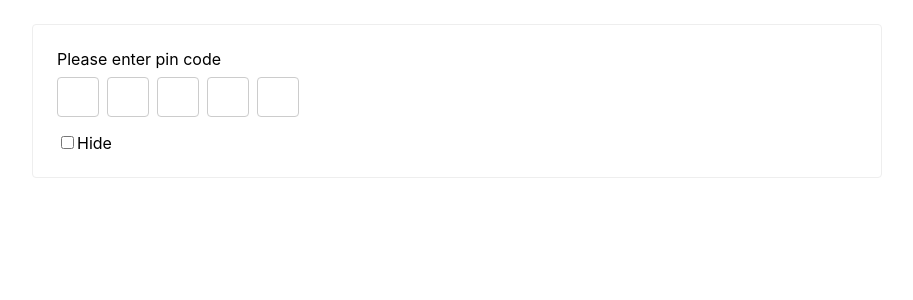
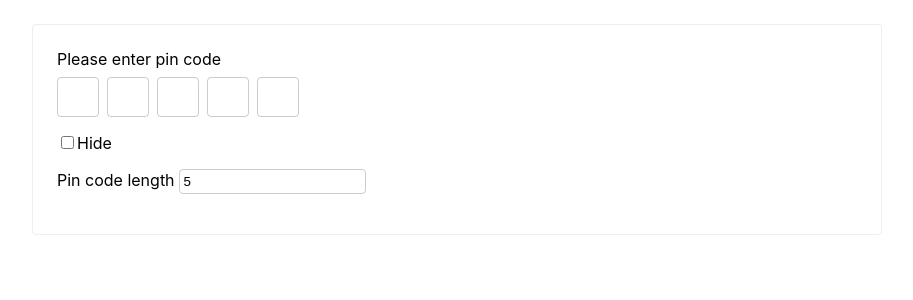
Before and after one commit to karamat/pin-code, a React (Create React App) app: page / in a window 1280 px wide. Shown: the top 300 px of the page, without its empty margins (183-1096 px from the left). Built offline with nearby package versions, Linux system fonts and the light colour scheme.

Commit message:
add the ability to set dynamic pin code length

```diff
--- a/src/App.css
+++ b/src/App.css
@@ -17,6 +17,18 @@
 .input-list {
   display: flex;
   align-items: center;
+  flex-wrap: wrap;
   gap: 8px;
   margin-bottom: 16px;
 }
+
+.input-field {
+  margin-bottom: 16px;
+}
+
+.input-field input[type="number"] {
+  margin-left: 4px;
+  padding: 4px;
+  border: 1px solid #ccc;
+  border-radius: 4px;
+}
--- a/src/App.tsx
+++ b/src/App.tsx
@@ -5,7 +5,7 @@ import { KEY_CODES } from './utils/constants';
 import './App.css';
 
 function App() {
-  const [pinLength, setPinLength] = useState(5);
+  const [pinLength, setPinLength] = useState<number>(5);
   const [values, setValues] = useState<{ [key: string]: InputType }>({});
   const [focusedIndex, setFocusedIndex] = useState<number | null>(null);
   const [isHidden, setIsHidden] = useState(false);
@@ -34,6 +34,10 @@ function App() {
   };
 
   const handleIsHidden = () => setIsHidden(!isHidden);
+  const handlePinLengthChange = (value: string) => {
+    if (isNaN(parseInt(value, 10))) return;
+    setPinLength(parseInt(value, 10));
+  };
 
   return (
     <div className='App'>
@@ -65,6 +69,21 @@ function App() {
             Hide
           </label>
         </div>
+
+        <div className='input-field'>
+          <label htmlFor='isHidden'>
+            Pin code length
+            <input
+              type='number'
+              min={1}
+              step={1}
+              name='pin-length'
+              value={pinLength}
+              autoComplete='none'
+              onChange={(e) => handlePinLengthChange(e.target.value)}
+            />
+          </label>
+        </div>
       </div>
     </div>
   );
```
